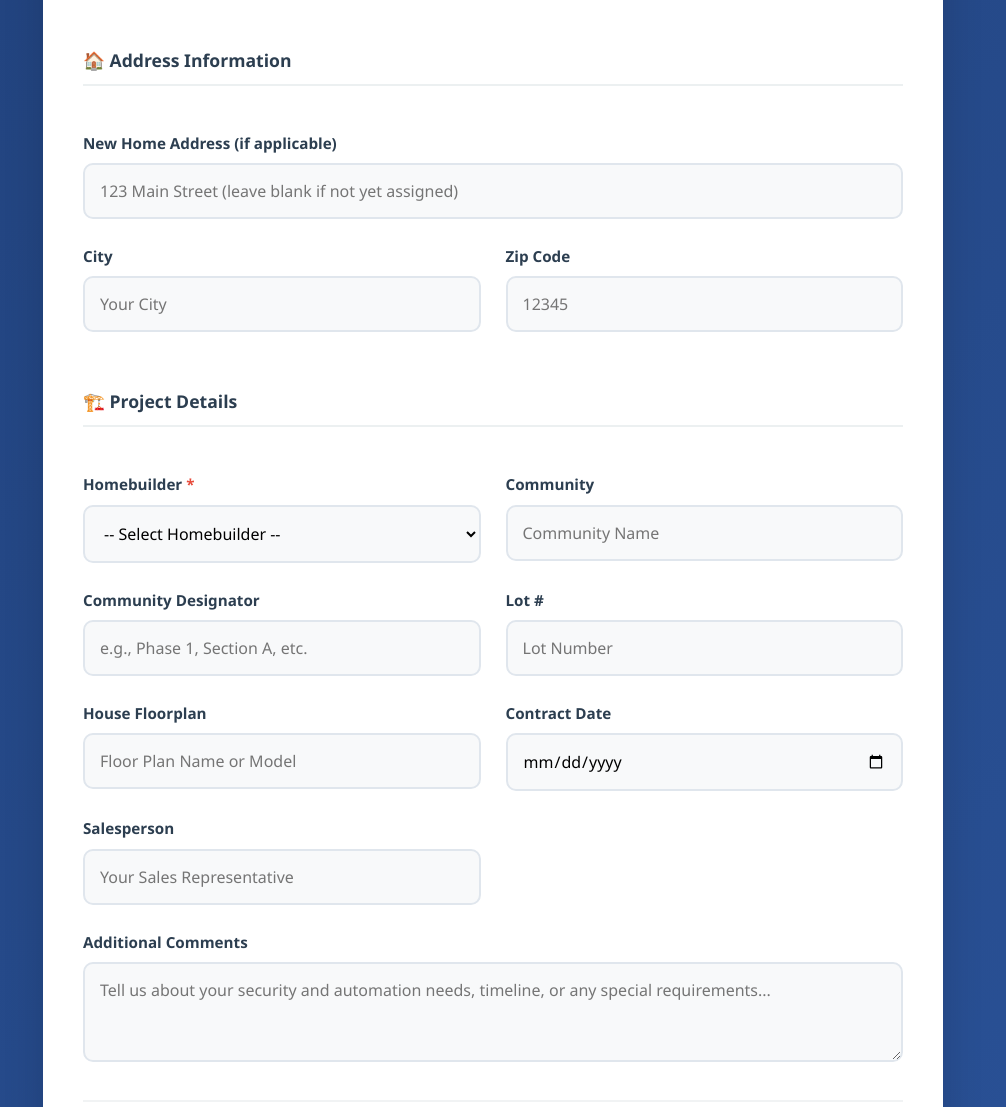
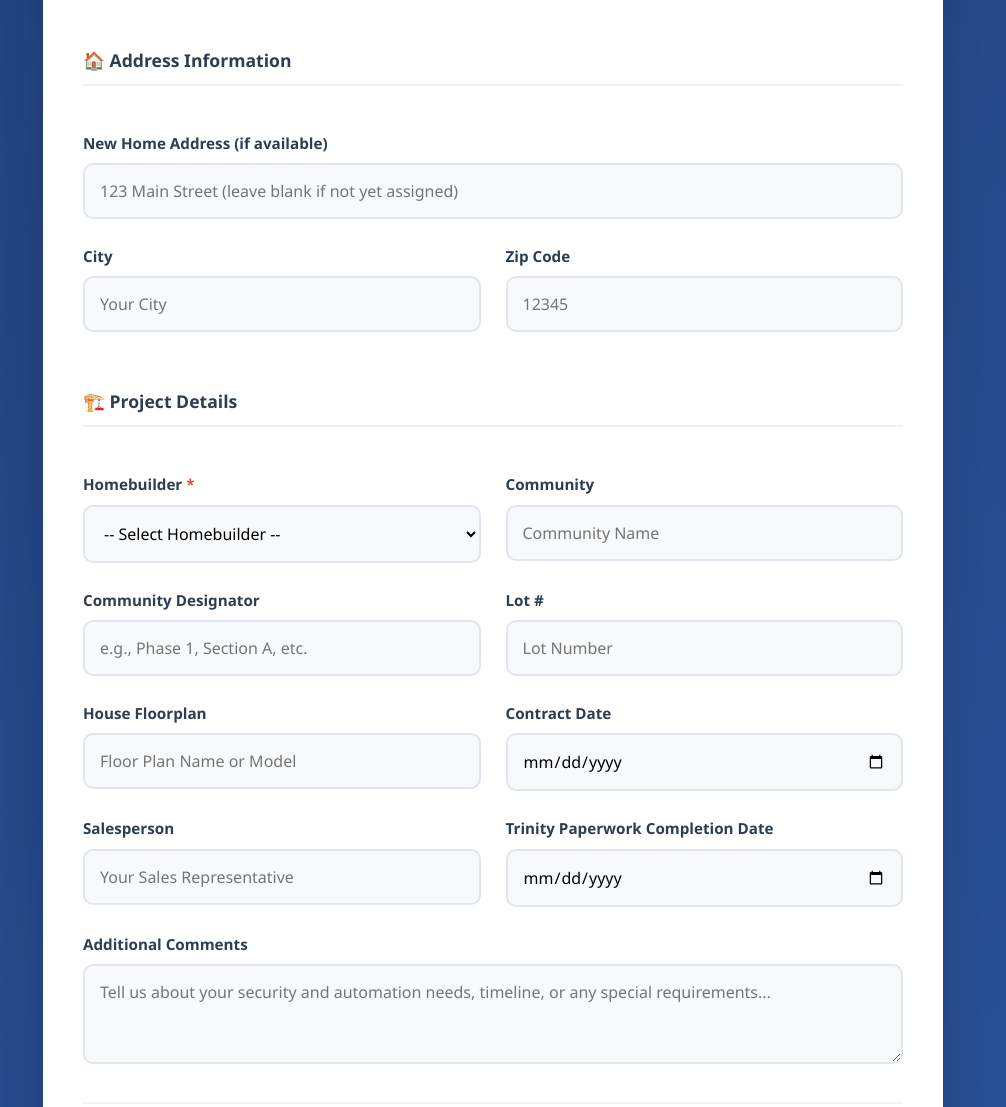
Before and after one commit to steelclutchsean/trinity-form, a plain HTML site: page index.html in a window 1280 px wide. Shown: the part 1300-2407 px from the top of the page, without its empty margins (147-1153 px from the left). Drawn offline with Linux system fonts and the light colour scheme.

Commit message:
Add files via upload

```diff
--- a/index.html
+++ b/index.html
@@ -435,7 +435,7 @@
                         <h2 class="form-section-title">🏠 Address Information</h2>
 
                         <div class="form-group full-width">
-                            <label for="street">New Home Address (if applicable)</label>
+                            <label for="street">New Home Address (if available)</label>
                             <input type="text" id="street" name="street" placeholder="123 Main Street (leave blank if not yet assigned)">
                         </div>
 
@@ -489,6 +489,11 @@
                         <div class="form-group">
                             <label for="00NgK000013cbty">Salesperson</label>
                             <input type="text" id="00NgK000013cbty" name="00NgK000013cbty" maxlength="150" placeholder="Your Sales Representative">
+                        </div>
+
+                        <div class="form-group">
+                            <label for="trinity_paperwork_date">Trinity Paperwork Completion Date</label>
+                            <input type="date" id="trinity_paperwork_date" name="00NgK000013XXXX8">
                         </div>
 
                         <div class="form-group full-width">
```
